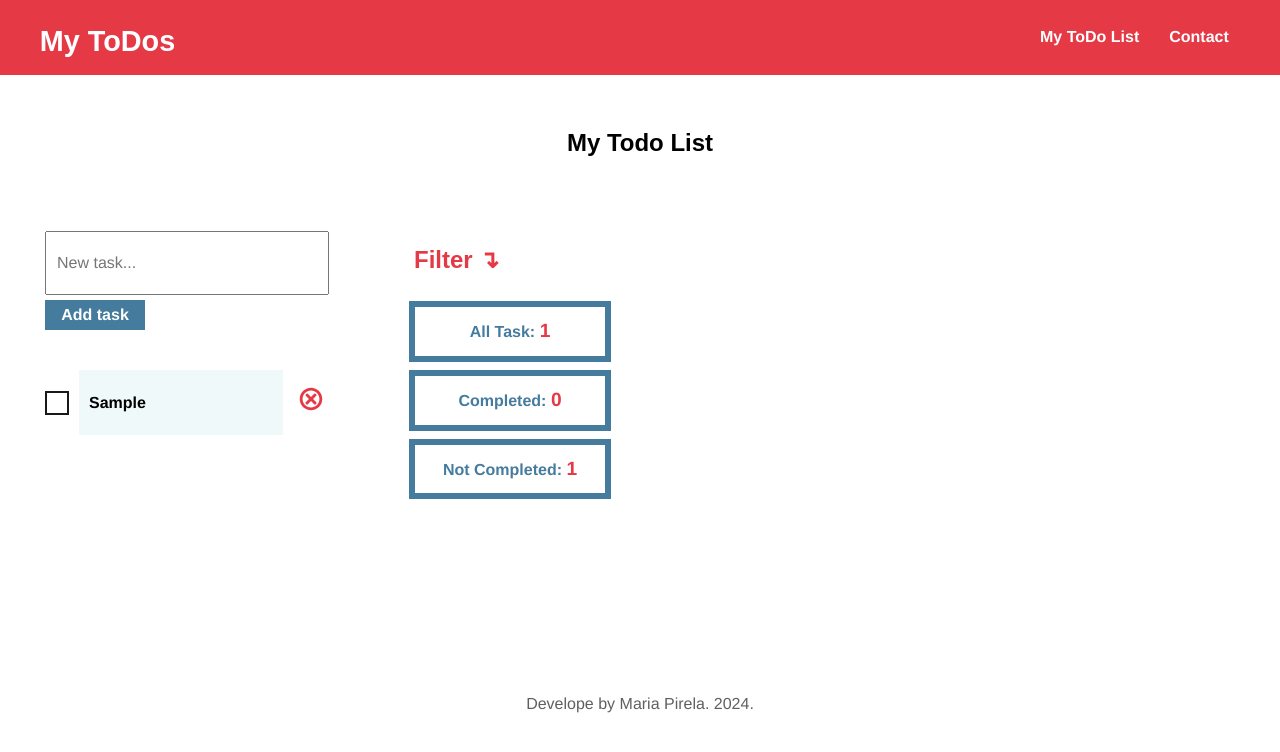
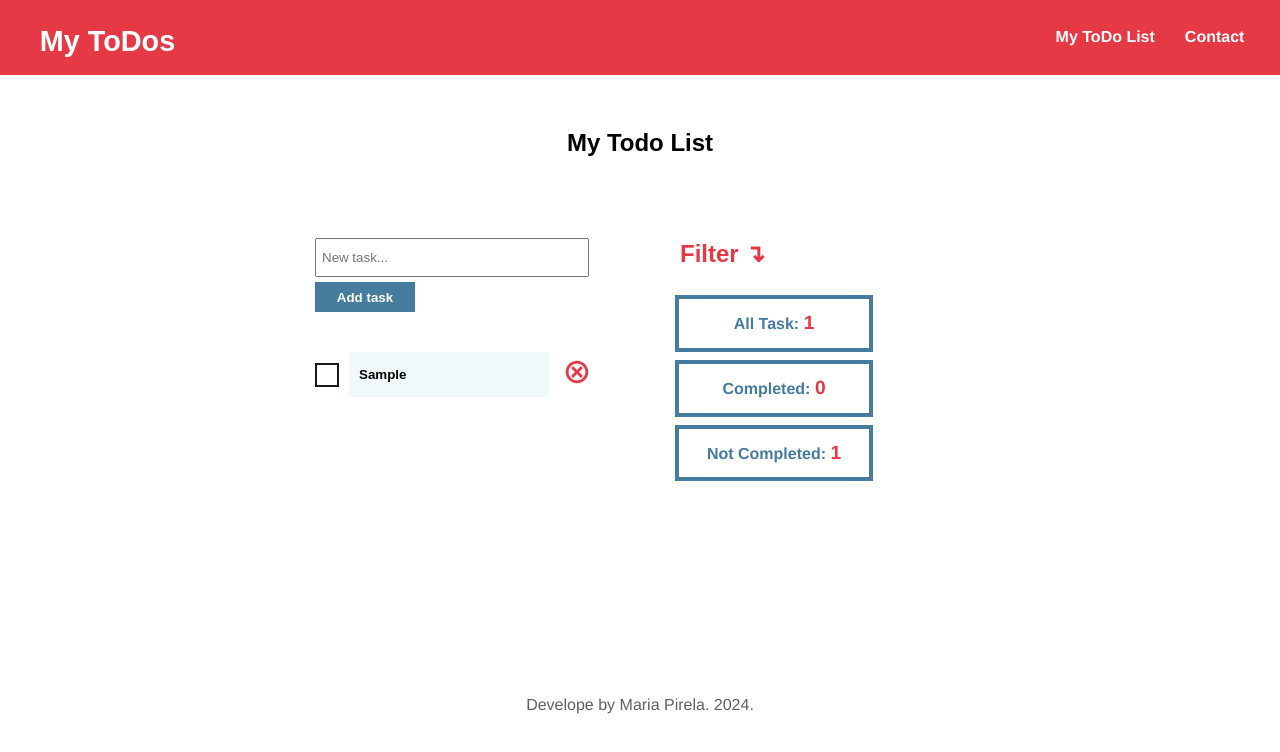
Before and after one commit to spica260/MyToDoList, a React (Create React App) app: page / in a window 1280 px wide. Both pictures are taken after typing "Sample" into the empty fields and a click on the button "Add task". Shown: the top 752 px of the page. Built offline with nearby package versions, Linux system fonts and the light colour scheme.

Commit message:
Fixing styles

```diff
--- a/src/App.css
+++ b/src/App.css
@@ -90,9 +90,9 @@
     border-bottom: 1px solid #d8d8d8;
 }
 
-  .new-task li:last-child {
+.new-task li:last-child {
     border: none;
-  }
+}
 
 .new-task li span {
       overflow: hidden;
@@ -122,8 +122,8 @@
 
 .task-add-field {
     width: 260px;
-    height: 30px;
-    padding: 15px 10px;
+    height: 25px;
+    padding: 5px;
     display: flex;
 }
 
@@ -146,7 +146,7 @@
 .task-update {
     width: 100%;
     height: 25px;
-    padding: 20px 10px;
+    padding: 10px;
     font-weight: bold;
     text-transform: capitalize;
     background-color: #eff9f9;
@@ -189,7 +189,7 @@
     color: #457B9D;
     font-weight: bold;
     text-align: center;
-    border: #457B9D 6px solid;
+    border: #457B9D 4px solid;
     margin: 8px 0;
     padding: 10px 5px;
     user-select: none;
@@ -223,8 +223,9 @@
 }
 
 .area-input {
+    font-family: Helvetica, sans-serif;
     height: auto;
-    max-width: 410px;
+    max-width: 450px;
     max-height: 100px;
     padding: 5px 15px;
     border: none;
--- a/src/index.css
+++ b/src/index.css
@@ -6,10 +6,7 @@
   line-height: 1.5;
   -webkit-font-smoothing: antialiased;
   font-family: Helvetica, sans-serif;
-}
-
-input, button, textarea {
-  font: inherit;
+  text-align: center;
 }
 
 p, h1, h2, h3, h4, h5, h6 {
```
